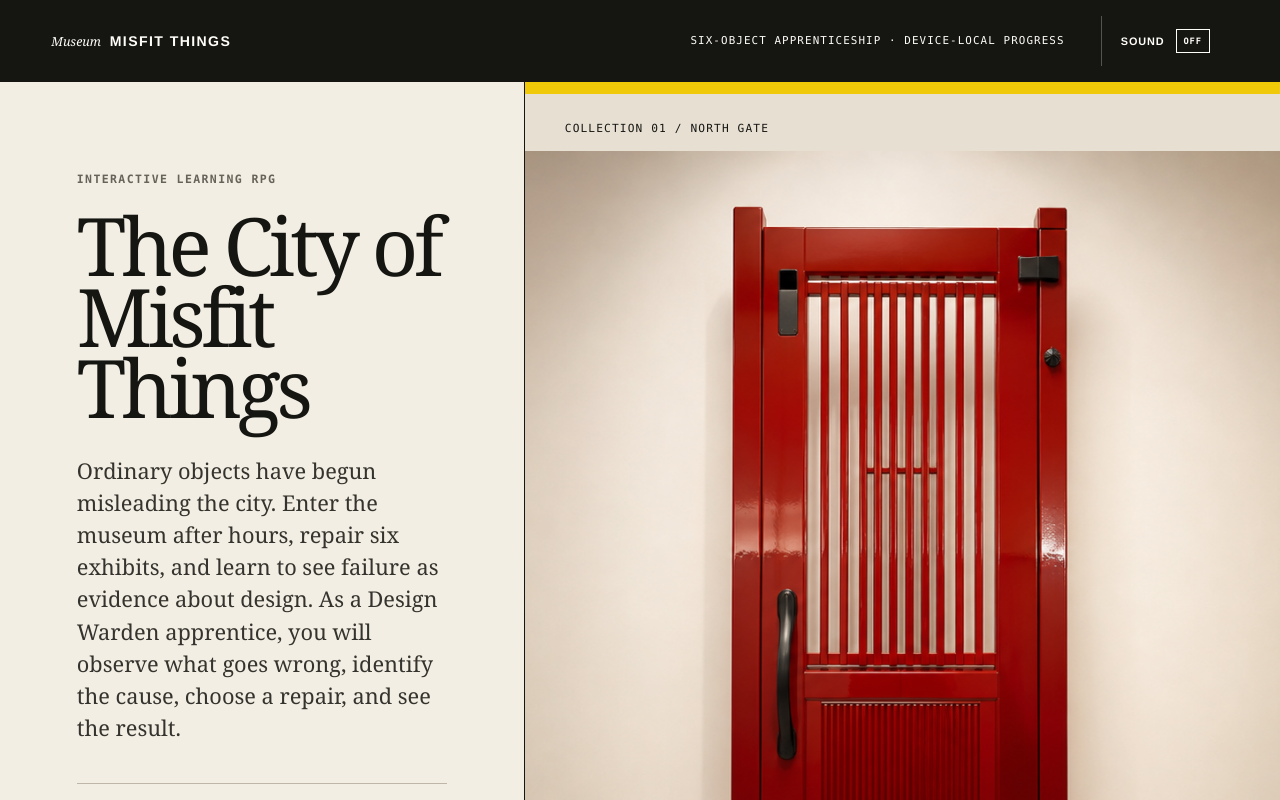
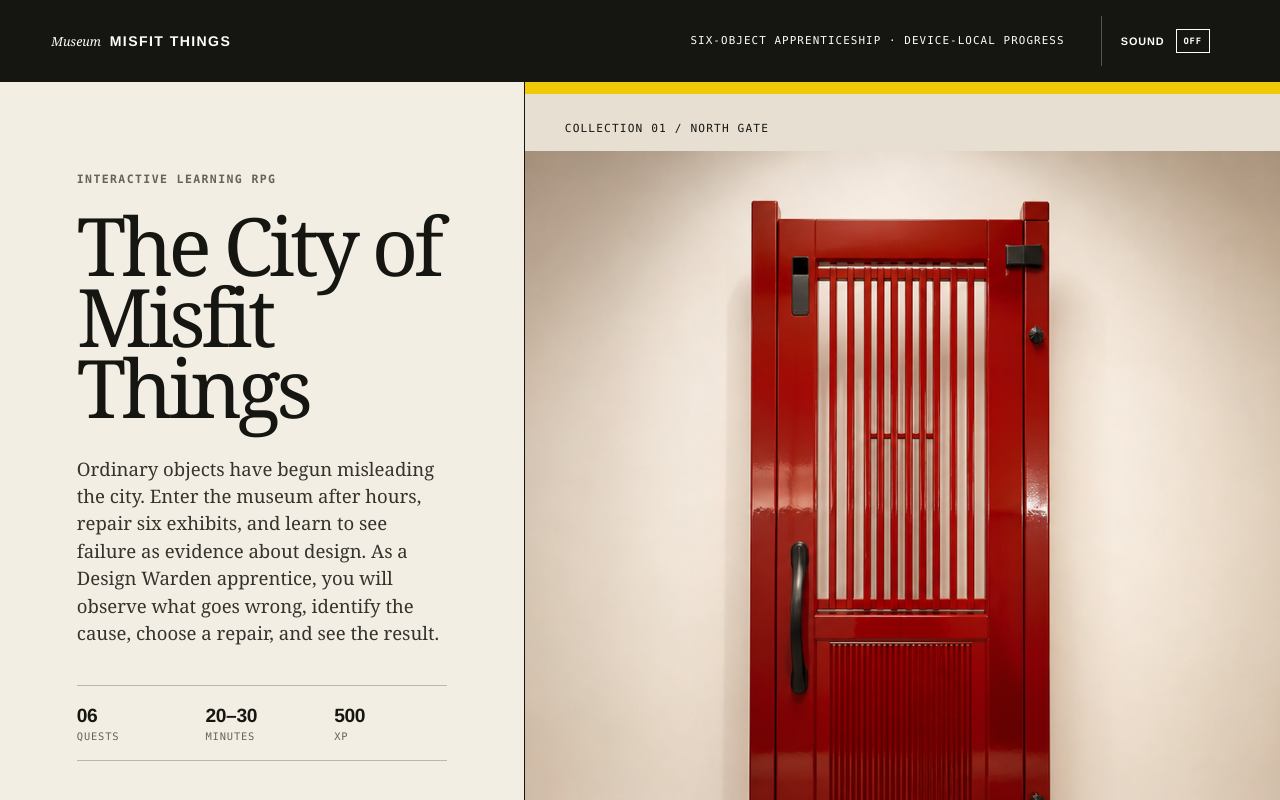
Before and after one commit to thelearningest/muses, a Next.js app: page / in a window 1280 px wide. Shown: the top 800 px of the page. Built offline with nearby package versions, Linux system fonts and the light colour scheme.

Commit message:
Reduce intro paragraph font size

```diff
--- a/app/globals.css
+++ b/app/globals.css
@@ -266,7 +266,7 @@ button:disabled {
 .intro-lede {
   color: #35332e;
   font-family: var(--serif);
-  font-size: clamp(1.16rem, 1.7vw, 1.55rem);
+  font-size: clamp(1.05rem, 1.45vw, 1.3rem);
   line-height: 1.48;
   margin: 0;
   max-width: 630px;
```
